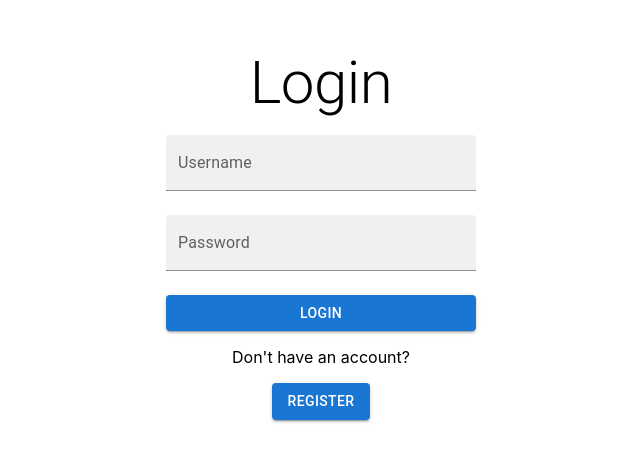
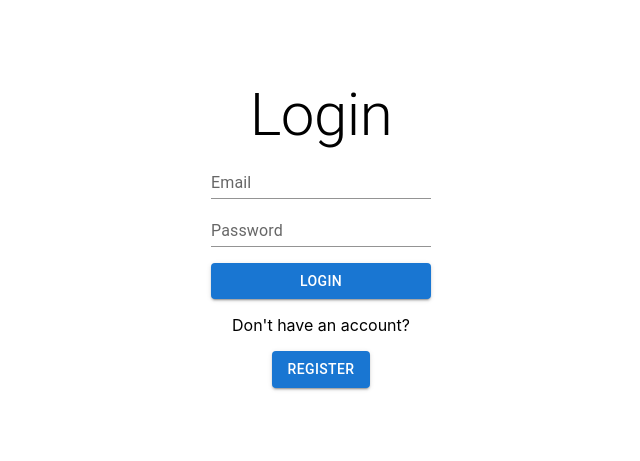
Before and after one commit to vyach-g/rs-lang, a React (Create React App) app: page /login in a window 1280 px wide. Shown: the part 167-628 px from the top of the page, without its empty margins (319-959 px from the left). Built offline with nearby package versions, Linux system fonts and the light colour scheme.

Commit message:
fix: login form submition

```diff
--- a/src/pages/Login/Login.tsx
+++ b/src/pages/Login/Login.tsx
@@ -6,8 +6,7 @@ import { signIn } from '../../api/apiCalls';
 import { RoutePaths } from '../../config/routes';
 import { useAuthContext } from '../../context/AuthContextProvider';
 
-import Box from '@mui/material/Box';
-import { Button, Stack, TextField, Typography } from '@mui/material';
+import { Button, Stack, Typography, FormControl, Input, InputLabel, Box } from '@mui/material';
 
 const Login = () => {
   const { setAuth } = useAuthContext();
@@ -39,22 +38,15 @@ const Login = () => {
       <Typography variant="h2">Login</Typography>
       <form onSubmit={handleSubmit}>
         <Stack>
-          <TextField
-            variant="filled"
-            label="Username"
-            type="email"
-            name="Name"
-            margin="normal"
-            sx={{ width: '310px' }}
-          />
-          <TextField
-            variant="filled"
-            label="Password"
-            type="password"
-            name="Name"
-            margin="normal"
-            sx={{ width: '310px' }}
-          />
+          <FormControl variant="standard">
+            <InputLabel htmlFor="email">Email</InputLabel>
+            <Input id="email" type="email" />
+          </FormControl>
+
+          <FormControl variant="standard">
+            <InputLabel htmlFor="password">Password</InputLabel>
+            <Input id="password" type="password" />
+          </FormControl>
           <Button variant="contained" type="submit" sx={{ mt: '1rem' }}>
             Login
           </Button>
```
